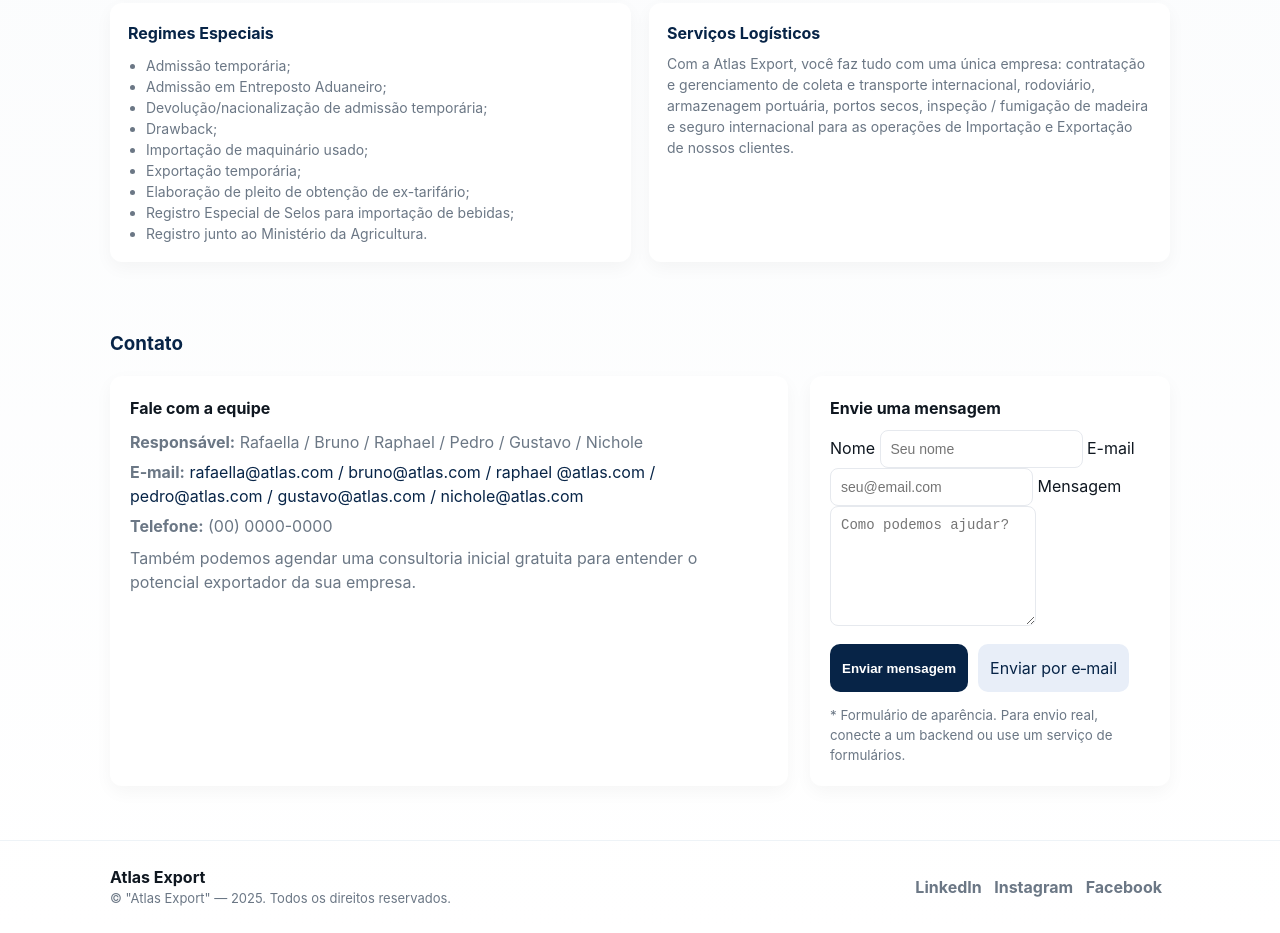
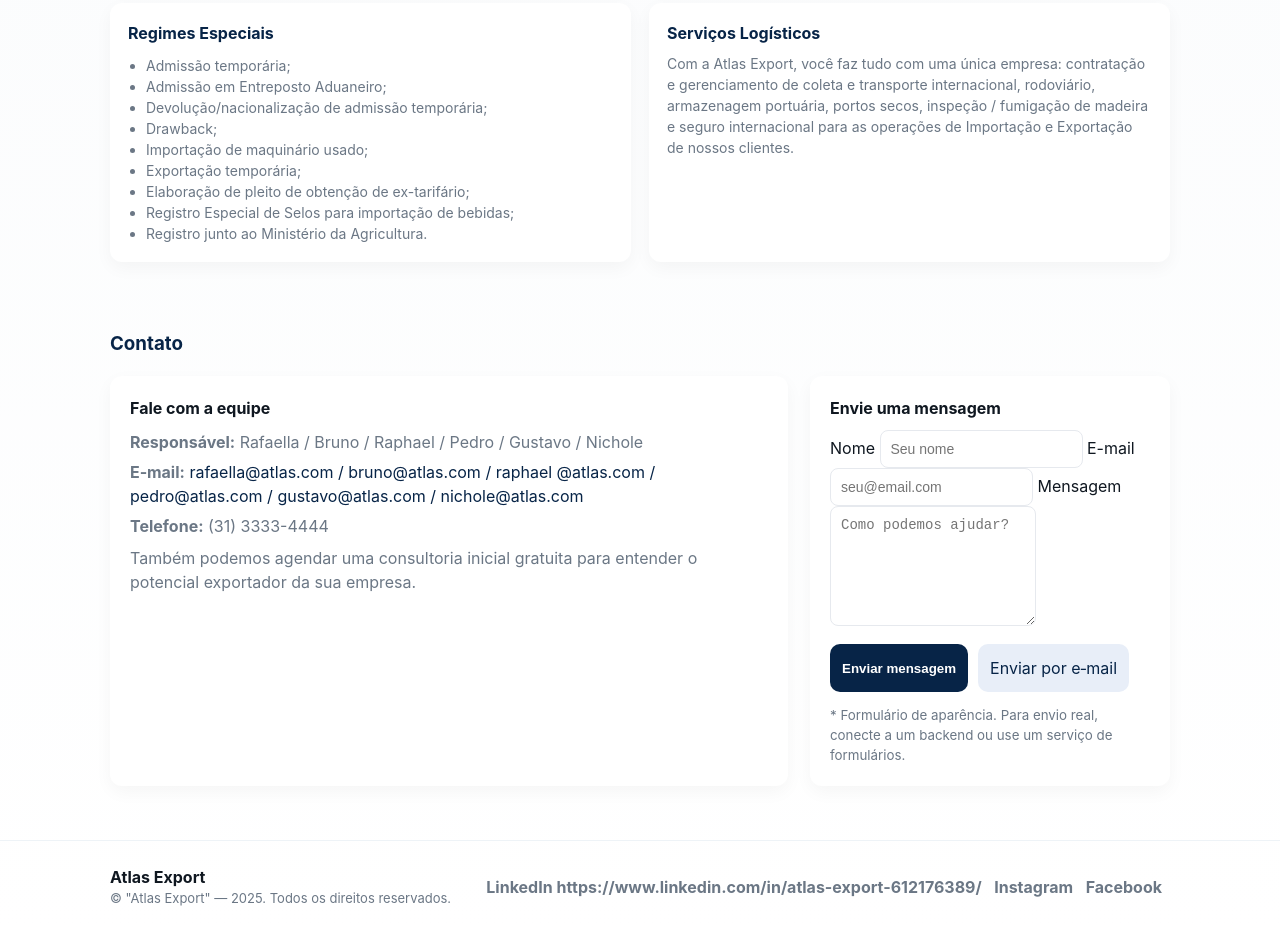
Before and after one commit to brunoleaoba-code/Altas-Export, a plain HTML site: page index.html in a window 1280 px wide. Shown: the part 1104-2037 px from the top of the page. Drawn offline with Linux system fonts and the light colour scheme.

Commit message:
Update index.html

```diff
--- a/index.html
+++ b/index.html
@@ -201,7 +201,7 @@
           <div class="contact-info">
             <p><strong>Responsável:</strong> Rafaella / Bruno / Raphael / Pedro / Gustavo / Nichole</p>
             <p><strong>E‑mail:</strong> <a href="mailto:rafaella@atlas.com">rafaella@atlas.com / bruno@atlas.com / raphael @atlas.com / pedro@atlas.com / gustavo@atlas.com / nichole@atlas.com</a></p>
-            <p><strong>Telefone:</strong> (00) 0000-0000</p>
+            <p><strong>Telefone:</strong> (31) 3333-4444</p>
             <p style="margin-top:8px;color:var(--muted)">Também podemos agendar uma consultoria inicial gratuita para entender o potencial exportador da sua empresa.</p>
           </div>
         </div>
@@ -236,7 +236,7 @@
         <div style="color:var(--muted);font-size:13px">© "Atlas Export" — 2025. Todos os direitos reservados.</div>
       </div>
       <div class="socials">
-        <a href="#">LinkedIn</a>
+        <a href="#">LinkedIn https://www.linkedin.com/in/atlas-export-612176389/</a>
         <a href="#">Instagram</a>
         <a href="#">Facebook</a>
       </div>
```
